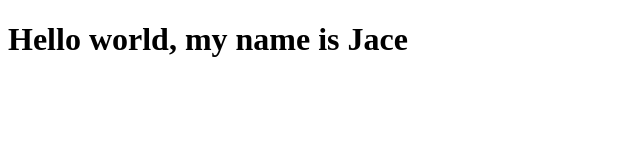
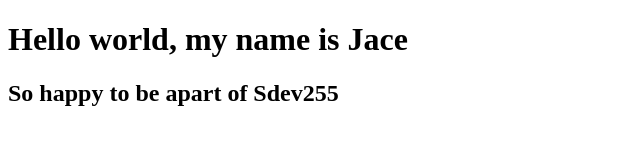
Before and after one commit to IvytechJstevens/Sdev255_Mod1, a plain HTML site: page index.html in a window 1280 px wide. Shown: the whole page, without its empty margins (0-640 px from the left). Drawn offline with Linux system fonts and the light colour scheme.

Commit message:
added h2 tag

```diff
--- a/index.html
+++ b/index.html
@@ -10,6 +10,7 @@
 
 <body>
   <h1>Hello world, my name is Jace </h1>
+  <h2>So happy to be apart of Sdev255</h2>
 </body>
 
 </html>
```
